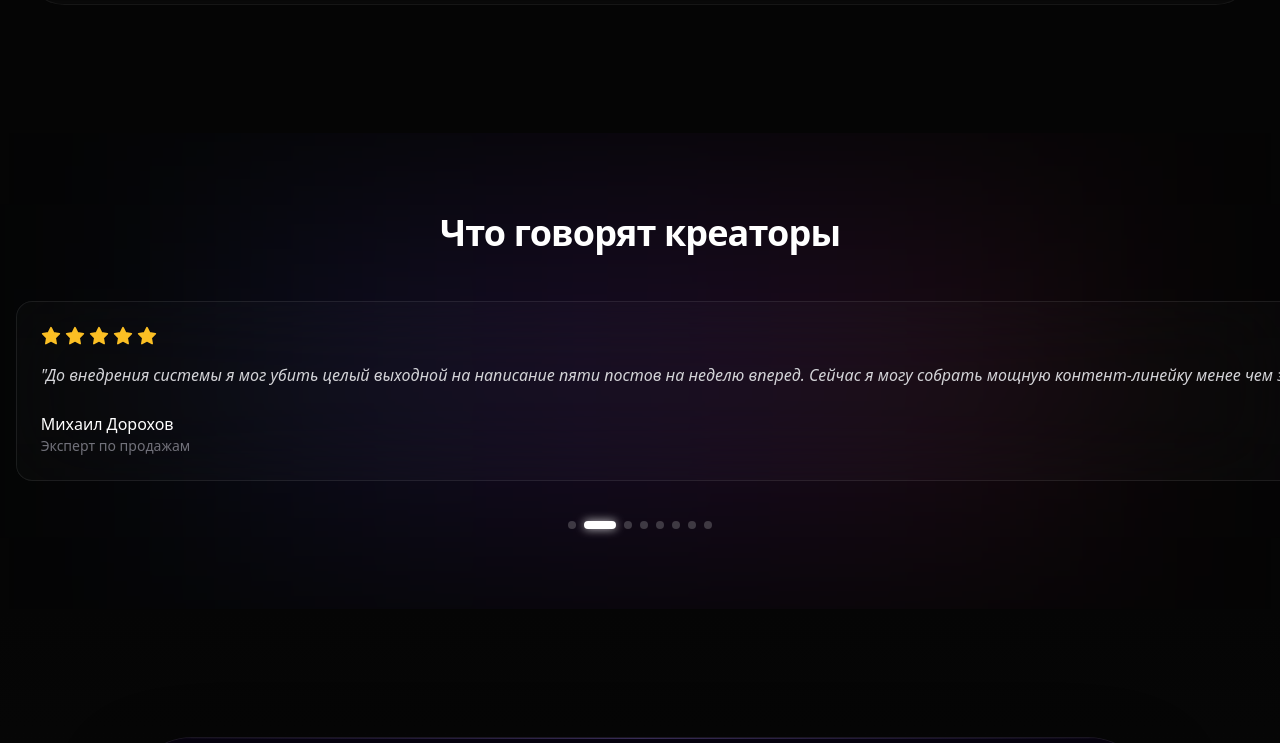
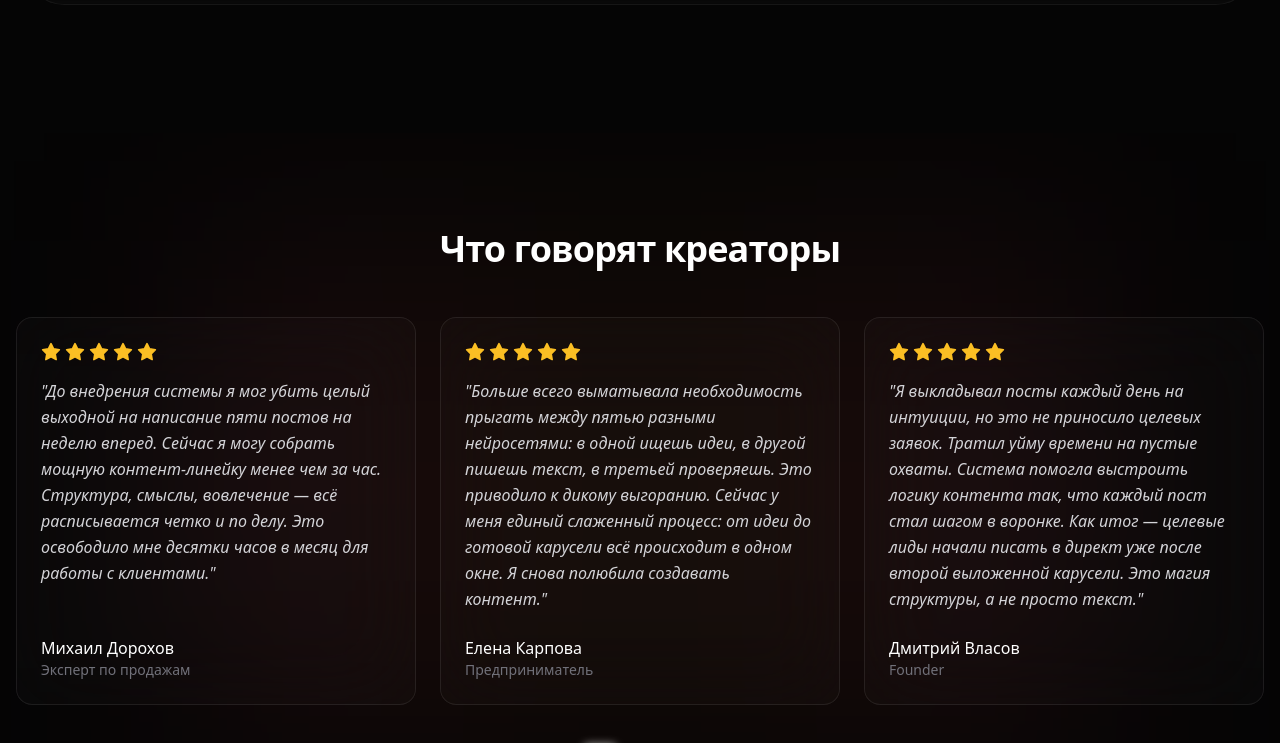
Before and after one commit to matteimikeska49-bot/gtf, a React (Vite) app: page / in a window 1280 px wide. Shown: the part 9381-10124 px from the top of the page. Built offline with nearby package versions, Linux system fonts and the light colour scheme.

Commit message:
Update TestimonialsSection with fixed flex layout and glow style

```diff
--- a/src/components/TestimonialsSection.jsx
+++ b/src/components/TestimonialsSection.jsx
@@ -59,7 +59,6 @@ export const TestimonialsSection = () => {
   const [itemsPerView, setItemsPerView] = useState(3);
   const trackRef = useRef(null);
 
-  // Вычисление ширины сдвига и количества карточек
   useEffect(() => {
     const calcDelta = () => {
       if (trackRef.current && trackRef.current.children.length > 0) {
@@ -74,14 +73,13 @@ export const TestimonialsSection = () => {
     return () => window.removeEventListener('resize', calcDelta);
   }, []);
 
-  // Автопрокрутка слайдера
   useEffect(() => {
     const interval = setInterval(() => {
       setCurrentIndex((prev) => {
         const max = testimonials.length - itemsPerView;
         return prev >= max ? 0 : prev + 1;
       });
-    }, 3500); // 3.5 секунды
+    }, 3500);
 
     return () => clearInterval(interval);
   }, [itemsPerView, testimonials.length]);
@@ -93,39 +91,33 @@ export const TestimonialsSection = () => {
   );
 
   return (
-    <section className="relative z-10 py-16 md:py-20 w-full flex flex-col items-center overflow-hidden">
-      {/* Фоновое свечение (Подложка блока) */}
-      <div className="bg-gradient-to-r from-blue-600/10 via-purple-600/15 to-rose-500/10 blur-[120px] w-[70%] h-[70%] absolute top-1/2 left-1/2 -translate-x-1/2 -translate-y-1/2 -z-10 pointer-events-none"></div>
+    <section className="relative z-10 py-16 md:py-24 w-full flex flex-col items-center overflow-hidden">
+      <div className="bg-gradient-to-r from-rose-500/10 via-orange-500/5 to-rose-500/10 blur-[120px] w-[70%] h-[70%] absolute top-1/2 left-1/2 -translate-x-1/2 -translate-y-1/2 -z-10 pointer-events-none"></div>
 
       <h2 className="text-3xl md:text-4xl font-bold text-white mb-12 text-center tracking-tight relative z-20">
         Что говорят креаторы
       </h2>
 
-      {/* Скрытый overflow-hidden контейнер */}
-      <div className="max-w-7xl mx-auto px-4 overflow-hidden w-full relative z-20">
-        {/* Внутренний трек */}
+      <div className="w-full max-w-7xl mx-auto px-4 overflow-hidden relative z-20">
         <div
           ref={trackRef}
-          className="flex transition-transform duration-700 ease-in-out gap-6"
+          className="flex flex-nowrap items-stretch gap-6 transition-transform duration-700 ease-in-out"
           style={{ transform: `translateX(-${currentIndex * slideDelta}px)` }}
         >
           {testimonials.map((t, idx) => (
             <div
               key={idx}
-              className="min-w-[calc(100%-1.5rem)] md:min-w-[calc(33.333333%-1rem)] bg-white/[0.02] border border-white/[0.08] backdrop-blur-2xl p-6 rounded-2xl flex flex-col justify-between h-full shrink-0"
+              className="flex-shrink-0 w-full md:w-[calc(33.333333%-1rem)] bg-white/[0.02] border border-white/[0.08] backdrop-blur-2xl rounded-2xl p-6 flex flex-col justify-between h-auto min-h-[250px]"
             >
               <div>
-                {/* Звезды */}
                 <div className="flex gap-1 mb-4">
                   {[...Array(5)].map((_, i) => <StarIcon key={i} />)}
                 </div>
-                {/* Текст отзыва */}
-                <p className="text-zinc-300 text-base leading-relaxed italic mb-6">
+                <p className="whitespace-normal break-words text-zinc-300 text-base leading-relaxed italic mb-6">
                   "{t.text}"
                 </p>
               </div>
-              {/* Автор (Без аватарок) */}
-              <div>
+              <div className="flex flex-col">
                 <div className="text-white font-medium">{t.name}</div>
                 <div className="text-zinc-500 text-sm">{t.role}</div>
               </div>
@@ -134,7 +126,6 @@ export const TestimonialsSection = () => {
         </div>
       </div>
 
-      {/* Навигационные точки */}
       <div className="flex justify-center gap-2 mt-10 relative z-20 flex-wrap px-4">
         {[...Array(testimonials.length - itemsPerView + 1)].map((_, idx) => (
           <button
```
